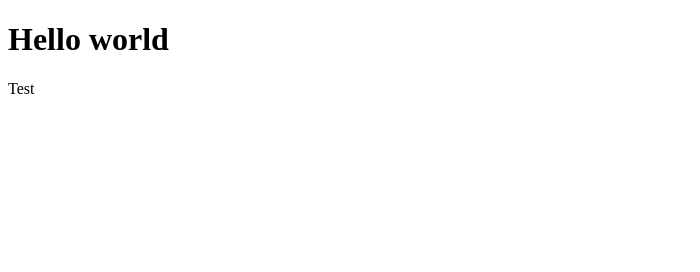
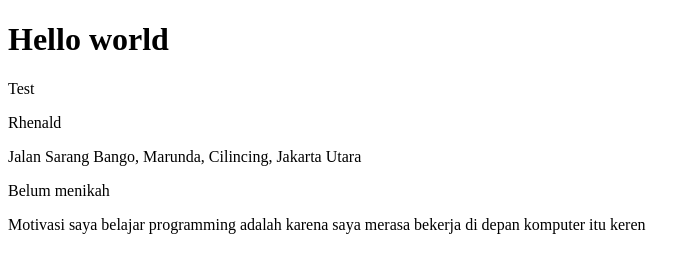
Before and after one commit to rhenaldkarrel/git-learning, a plain HTML site: page index.html in a window 1280 px wide. Shown: the whole page, without its empty margins (0-700 px from the left). Drawn offline with Linux system fonts and the light colour scheme.

Commit message:
rhenald bio

```diff
--- a/index.html
+++ b/index.html
@@ -9,5 +9,12 @@
 <body>
   <h1>Hello world</h1>
   <p>Test</p>
+
+  <section>
+    <p>Rhenald</p>
+    <p>Jalan Sarang Bango, Marunda, Cilincing, Jakarta Utara</p>
+    <p>Belum menikah</p>
+    <p>Motivasi saya belajar programming adalah karena saya merasa bekerja di depan komputer itu keren</p>
+  </section>
 </body>
 </html>
```
